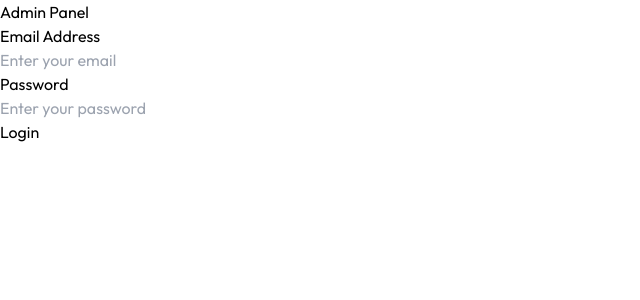
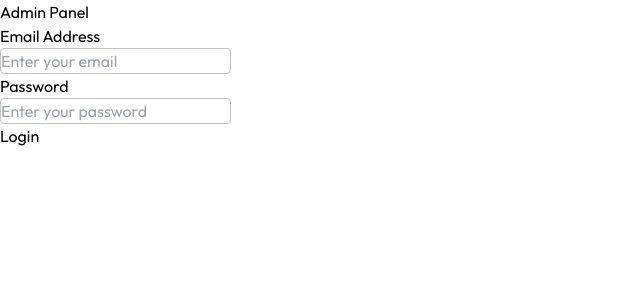
Before and after one commit to sanjoydasjoy/aurify-admin-panel, a React (Vite) app: page / in a window 1280 px wide. Shown: the top 300 px of the page, without its empty margins (0-640 px from the left). Built offline with nearby package versions, Linux system fonts and the light colour scheme.

Commit message:
Update index.css

```diff
--- a/src/index.css
+++ b/src/index.css
@@ -7,6 +7,11 @@
 *{
     font-family: Outfit;
 }
+select,input,textarea{
+    border: 1px solid #c2c2c2;
+    outline-color: #453c41;
+    border-radius: 4px;
+}
 
 .active {
     background-color: #ffebf5;
```
